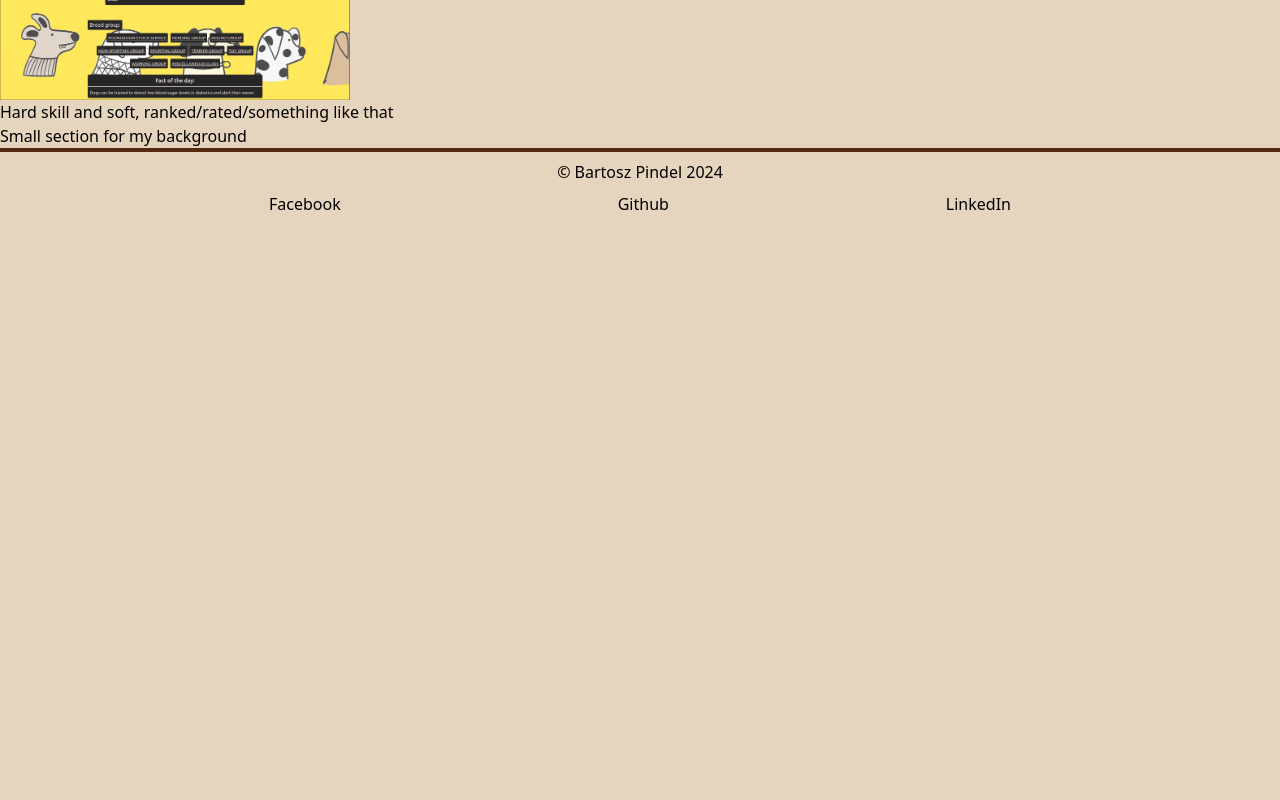
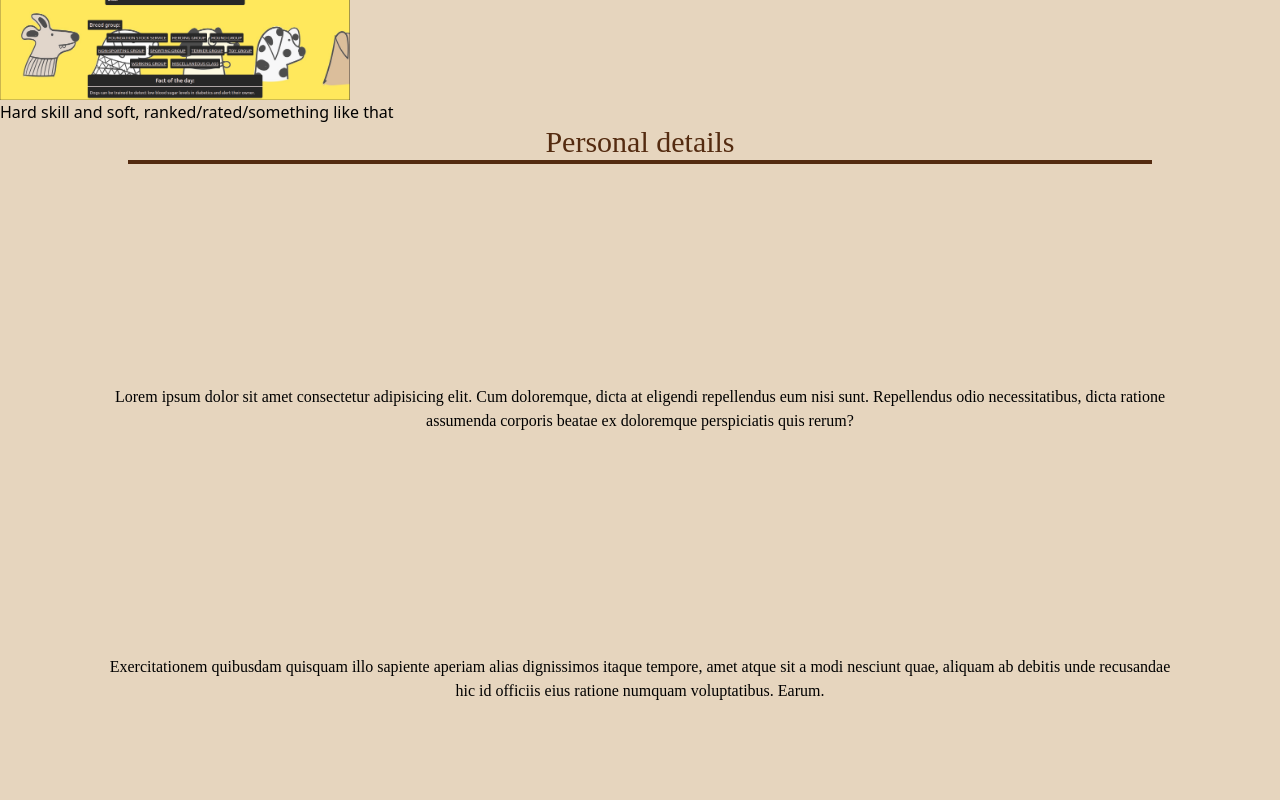
Before and after one commit to Nordslig/portfolio-2, a React (Vite) app: page / in a window 1280 px wide. Shown: the part 1500-2300 px from the top of the page. Before the commit the page ends 1728 px from the top, so only its background shows below. Built offline with nearby package versions, Linux system fonts and the light colour scheme; a web font is replaced by a local one.

Commit message:
add about tsx, small fix

```diff
--- a/src/components/About.tsx
+++ b/src/components/About.tsx
@@ -1,7 +1,27 @@
-import React from "react";
+const About = () => {
+  const divStyle = "w-5/6 mx-auto text-center";
 
-const About = () => {
-  return <div>Small section for my background</div>;
+  return (
+    <div className="h-screen font-headlines flex flex-col">
+      <h4 className="text-3xl text-center text-primary border-b-4 border-primary w-4/5 mx-auto">
+        Personal details
+      </h4>
+      <div className="h-full flex flex-col justify-evenly">
+        <div className={`${divStyle}`}>
+          Lorem ipsum dolor sit amet consectetur adipisicing elit. Cum
+          doloremque, dicta at eligendi repellendus eum nisi sunt. Repellendus
+          odio necessitatibus, dicta ratione assumenda corporis beatae ex
+          doloremque perspiciatis quis rerum?
+        </div>
+        <div className={`${divStyle}`}>
+          Exercitationem quibusdam quisquam illo sapiente aperiam alias
+          dignissimos itaque tempore, amet atque sit a modi nesciunt quae,
+          aliquam ab debitis unde recusandae hic id officiis eius ratione
+          numquam voluptatibus. Earum.
+        </div>
+      </div>
+    </div>
+  );
 };
 
 export default About;
--- a/src/components/projects/Projects.tsx
+++ b/src/components/projects/Projects.tsx
@@ -3,7 +3,7 @@ import Slides from "./Slides";
 const Projects = () => {
   return (
     <div className="h-screen flex flex-col">
-      <h3 className="text-2xl text-center p-3 uppercase">Projects:</h3>
+      <h3 className="text-2xl text-center p-3 uppercase">Equipment:</h3>
       <Slides />
     </div>
   );
```
